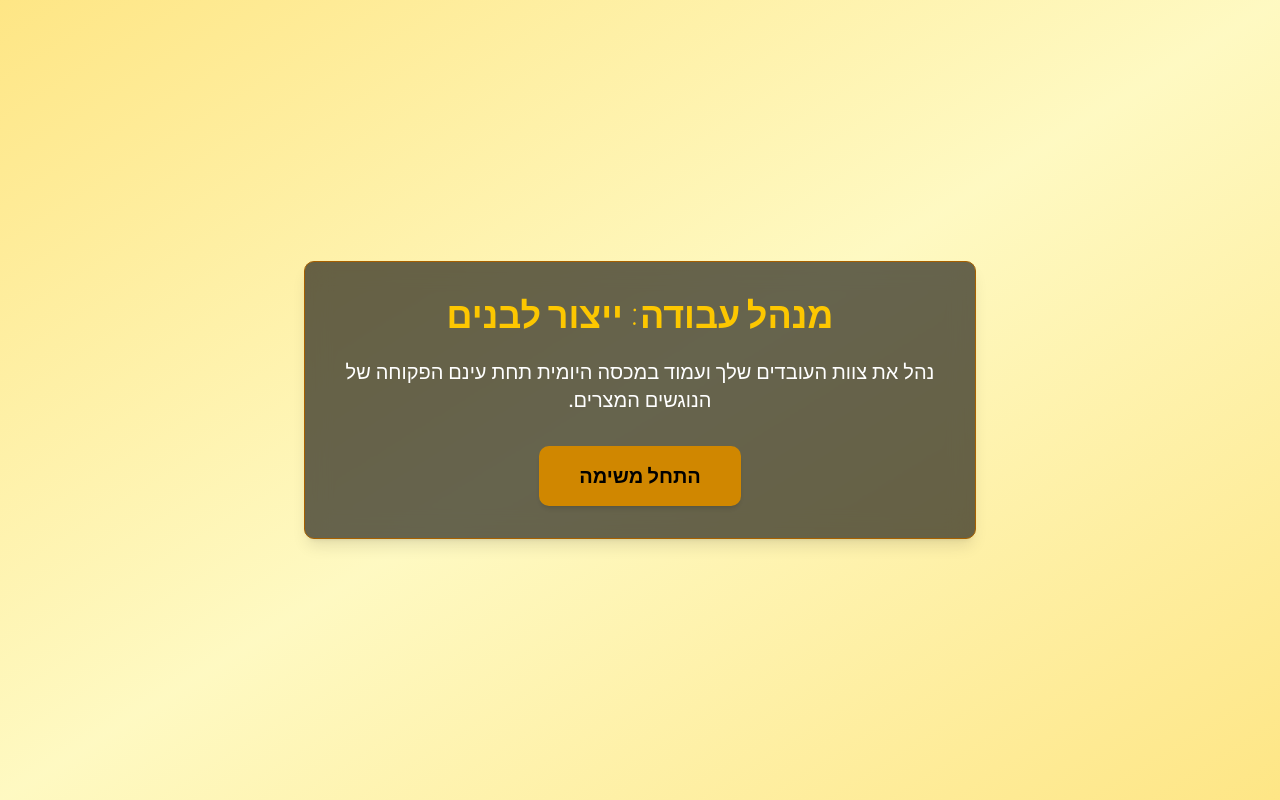
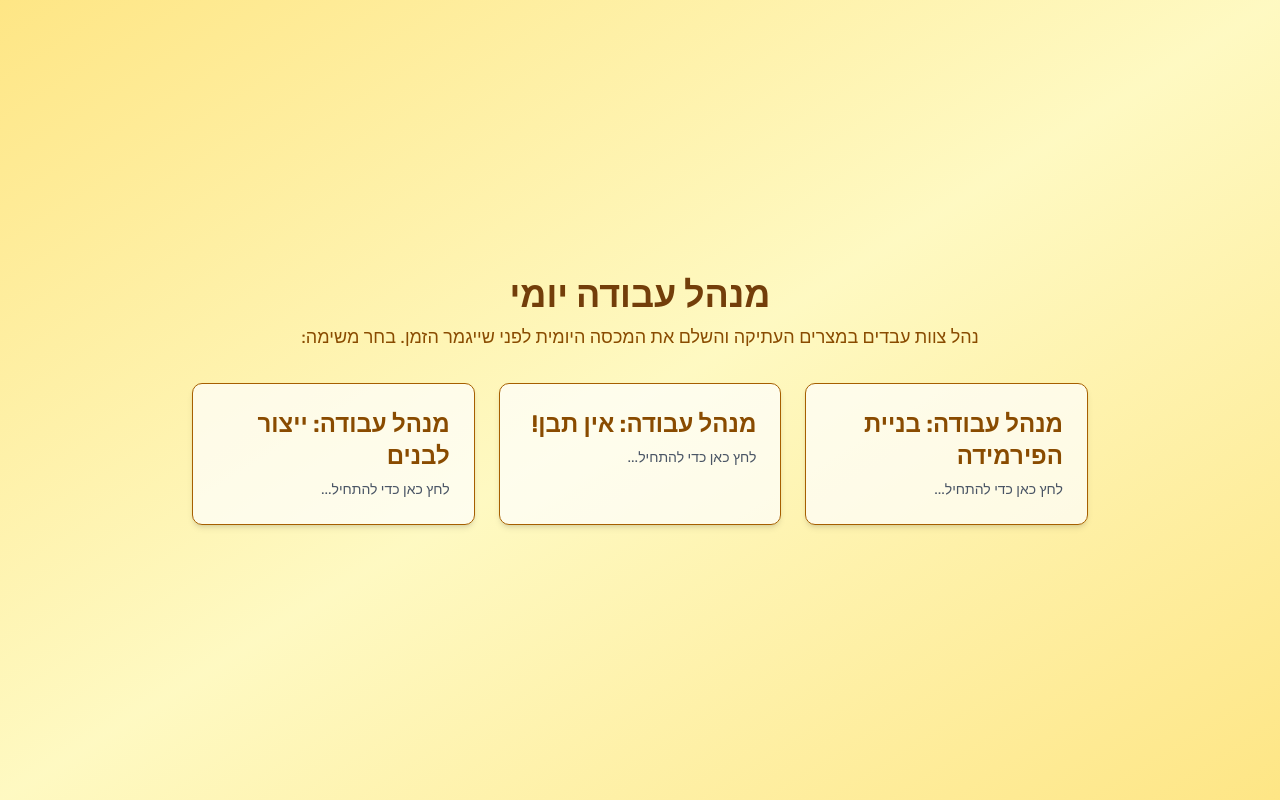
Before and after one commit to aviosipov/exodus-game, a Next.js app: page /mini-games/daily-task-manager in a window 1280 px wide. Built offline with nearby package versions, Linux system fonts and the light colour scheme.

Commit message:
feat: Add dynamic task manager page and scenarios with background images

```diff
--- a/src/app/mini-games/daily-task-manager/page.tsx
+++ b/src/app/mini-games/daily-task-manager/page.tsx
@@ -1,33 +1,39 @@
-"use client"; // Required for hooks and client-side interactions
+import React from 'react';
+import Link from 'next/link';
+import { gameScenarios } from '@/components/mini-games/daily-task-manager/taskSets';
 
-import React from 'react';
-import WorkerTaskManagerGame from '@/components/mini-games/daily-task-manager/WorkerTaskManagerGame'; // Renamed component
-import { brickMakingScenario } from '@/components/mini-games/daily-task-manager/taskSets'; // Using NEW scenario
-import { GameResult } from '@/components/mini-games/daily-task-manager/types'; // Import GameResult type
-
-const DailyTaskManagerPage: React.FC = () => {
-  // Dummy handler for when the game completes on this standalone page
-  const handleGameComplete = (result: GameResult) => {
-    console.log(`Standalone Worker Task Manager Game Completed!`); // Updated log message
-    console.log(`Success: ${result.success}`);
-    console.log(`Final Shared Resources:`, result.finalSharedResources); // Updated property name
-    console.log(`Final Workers:`, result.finalWorkers); // Log final worker states
-    console.log(`Goal Achievement:`, result.goalAchievement);
-    // The WorkerTaskManagerGame component now handles displaying the end screen UI itself.
-  };
-
+const MissionSelectionPage: React.FC = () => {
   return (
-    // Apply a thematic background
-    <div className="flex items-center justify-center min-h-screen bg-gradient-to-br from-amber-200 via-yellow-100 to-amber-200 p-4">
-       {/* Use a container to constrain the width and center the game */}
-      <div className="w-full max-w-6xl"> {/* Increased max-width for new layout */}
-        <WorkerTaskManagerGame
-          {...brickMakingScenario} // Spread the NEW scenario data
-          onComplete={handleGameComplete}
-        />
+    <div className="flex flex-col items-center justify-center min-h-screen bg-gradient-to-br from-amber-200 via-yellow-100 to-amber-200 p-8 text-gray-800">
+      <h1 className="text-4xl font-bold mb-2 text-yellow-900" dir="rtl">
+        מנהל עבודה יומי
+      </h1>
+      <p className="text-lg text-yellow-800 mb-8" dir="rtl">
+        נהל צוות עבדים במצרים העתיקה והשלם את המכסה היומית לפני שייגמר הזמן. בחר משימה:
+      </p>
+      <div className="grid grid-cols-1 md:grid-cols-2 lg:grid-cols-3 gap-6 w-full max-w-4xl">
+        {Object.entries(gameScenarios).map(([key, scenario]) => (
+          <Link
+            href={`/mini-games/daily-task-manager/${key}`}
+            key={key}
+            className="block p-6 bg-white/70 rounded-lg shadow-md hover:shadow-lg hover:bg-white transition-all duration-200 ease-in-out border border-yellow-700"
+            dir="rtl"
+          >
+            <h2 className="text-2xl font-semibold text-yellow-800 mb-2">
+              {scenario.title_he || 'ללא כותרת'}
+            </h2>
+            {/* Optional: Add description or image preview later */}
+            {/* {scenario.backgroundImageUrl && (
+              <img src={scenario.backgroundImageUrl} alt={`${scenario.title_he} preview`} className="w-full h-32 object-cover rounded mb-2"/>
+            )} */}
+            <p className="text-sm text-gray-600">
+              לחץ כאן כדי להתחיל...
+            </p>
+          </Link>
+        ))}
       </div>
     </div>
   );
 };
 
-export default DailyTaskManagerPage;
+export default MissionSelectionPage;
--- a/src/components/mini-games/daily-task-manager/WorkerTaskManagerGame.tsx
+++ b/src/components/mini-games/daily-task-manager/WorkerTaskManagerGame.tsx
@@ -84,8 +84,10 @@ const WorkerTaskManagerGame: React.FC<WorkerTaskManagerProps> = (props) => {
         <div
             dir="rtl"
             className="p-4 md:p-6 max-w-6xl w-full mx-auto text-white bg-black/50 backdrop-blur-sm rounded-lg border border-yellow-800 shadow-xl font-sans flex flex-col md:flex-row gap-4"
+            // Removed background image style - now applied at page level
         >
             {/* Left Panel: Workers & Selected Worker */}
+            {/* Removed panel background - main component background provides contrast */}
             <div className="flex-shrink-0 w-full md:w-1/3 space-y-4">
                 <WorkerList
                     workers={workers}
@@ -111,6 +113,7 @@ const WorkerTaskManagerGame: React.FC<WorkerTaskManagerProps> = (props) => {
             </div>
 
             {/* Right Panel: Resources, Goal, Timer */}
+            {/* Removed panel background - main component background provides contrast */}
             <div className="flex-grow space-y-4">
                 <TimerDisplay
                     globalTime={globalTime}
--- a/src/components/mini-games/daily-task-manager/taskSets.ts
+++ b/src/components/mini-games/daily-task-manager/taskSets.ts
@@ -1,8 +1,10 @@
+// Import necessary base types and the main props type
 import { WorkerTaskManagerProps, Worker, ResourceLabels } from './types';
 import { v4 as uuidv4 } from 'uuid'; // For generating unique worker IDs
 
 // Define a type for the scenario structure, excluding the onComplete function
-type ScenarioData = Omit<WorkerTaskManagerProps, 'onComplete'>;
+// Now includes backgroundImageUrl from WorkerTaskManagerProps
+export type ScenarioData = Omit<WorkerTaskManagerProps, 'onComplete'>;
 
 // --- Helper Function to Create Workers ---
 const createWorker = (name_he: string, energy = 80, hunger = 20, morale = 70): Worker => ({
@@ -29,11 +31,16 @@ const standardResourceLabels: ResourceLabels = {
   energy: "אנרגיה",
   hunger: "רעב",
   morale: "מורל",
+  stone_blocks: "אבני בניין", // Added for new scenario
+  water: "מים", // Added for new scenario
+  stone_blocks_placed: "אבנים שהונחו", // Added for new scenario goal
 };
 
 // --- Scenario: Brick Making Duty ---
-export const brickMakingScenario: ScenarioData = {
+// Removed export keyword - scenarios will be accessed via gameScenarios map
+const brickMakingScenario: ScenarioData = {
   title_he: "מנהל עבודה: ייצור לבנים",
+  backgroundImageUrl: '/images/daily_task_manager_bg.webp', // Added background
   initialWorkers: [
     createWorker("ראובן", 75, 30, 65),
     createWorker("שמעון", 85, 15, 75),
@@ -101,8 +108,10 @@ export const brickMakingScenario: ScenarioData = {
 
 
 // --- Scenario: Hardship - No Straw ---
-export const hardshipNoStrawScenario: ScenarioData = {
+// Removed export keyword
+const hardshipNoStrawScenario: ScenarioData = {
   title_he: "מנהל עבודה: אין תבן!",
+  backgroundImageUrl: '/images/daily_task_manager_bg.webp', // Added background (same as default for now)
   initialWorkers: [
     createWorker("יהודה", 60, 40, 50),
     createWorker("יששכר", 70, 35, 55),
@@ -176,4 +185,86 @@ export const hardshipNoStrawScenario: ScenarioData = {
   ]
 };
 
-// Add more scenarios here as needed...
+// --- Scenario: Pyramid Construction ---
+// Removed export keyword
+const pyramidConstructionScenario: ScenarioData = {
+  title_he: "מנהל עבודה: בניית הפירמידה",
+  backgroundImageUrl: '/images/daily_task_manager_bg_alt.png', // Use the alternative background
+  initialWorkers: [
+    createWorker("דן", 90, 20, 70), // Stronger workers
+    createWorker("נפתלי", 85, 25, 65),
+    createWorker("גד", 95, 15, 75),
+    createWorker("אשר", 80, 30, 60),
+  ],
+  initialSharedResources: { stone_blocks: 0, water: 15, food: 15 },
+  sharedResourceLabels: standardResourceLabels, // Uses the extended labels
+  globalTimeLimit_seconds: 240, // 4 minutes
+  dailyGoal: { stone_blocks_placed: 10 },
+  goalLabels: { stone_blocks_placed: "אבנים שהונחו" },
+  availableTasks: [
+    {
+      id: 'haul_stones',
+      name_he: 'סחיבת אבנים',
+      description_he: "סחוב אבני בניין כבדות לאתר.",
+      duration_seconds: 20,
+      cost: { energy: -35, hunger: +10 },
+      outcome: { stone_blocks: +1 },
+    },
+    {
+      id: 'place_stones',
+      name_he: 'הנחת אבנים',
+      description_he: "הנח אבן במקומה בפירמידה.",
+      duration_seconds: 25,
+      cost: { energy: -40, hunger: +12, morale: -5, stone_blocks: -1 },
+      outcome: { stone_blocks_placed: +1 }, // Goal progress key matches goal key
+      requirements: { stone_blocks: 1 }
+    },
+    {
+      id: 'fetch_water',
+      name_he: 'הבאת מים',
+      description_he: "שאב מים מהבאר הקרובה.",
+      duration_seconds: 10,
+      cost: { energy: -10, hunger: +3 },
+      outcome: { water: +5 },
+    },
+    {
+      id: 'drink_water',
+      name_he: 'שתיית מים',
+      description_he: "תן לעובד לשתות להתרעננות קלה.",
+      duration_seconds: 5,
+      cost: { water: -1 },
+      outcome: { energy: +5, hunger: -5 },
+      requirements: { water: 1 }
+    },
+    { // Standard tasks adapted
+      id: 'eat_meal',
+      name_he: 'אכול ארוחה',
+      description_he: "תן לעובד לאכול להשבת כוחות.",
+      duration_seconds: 5,
+      cost: { food: -1 },
+      outcome: { hunger: -30, morale: +5 },
+      requirements: { food: 1 }
+    },
+    {
+      id: 'rest_short',
+      name_he: 'נוח מעט',
+      description_he: "מנוחה קצרה להשבת אנרגיה.",
+      duration_seconds: 8,
+      cost: {},
+      outcome: { energy: +20, morale: +2 },
+    },
+  ]
+};
+
+
+// --- Scenario Lookup ---
+// Provides a way to access scenarios by a key (e.g., from URL)
+export const gameScenarios: { [key: string]: ScenarioData } = {
+  'brick-making': brickMakingScenario,
+  'no-straw': hardshipNoStrawScenario,
+  'pyramid-build': pyramidConstructionScenario,
+  // Add more keys as new scenarios are created
+};
+
+// Default export (optional, if you need one for simpler imports elsewhere)
+// export default brickMakingScenario; // Or remove if lookup is always used
--- a/src/components/mini-games/daily-task-manager/types.ts
+++ b/src/components/mini-games/daily-task-manager/types.ts
@@ -70,6 +70,7 @@ export interface WorkerTaskManagerProps {
   globalTimeLimit_seconds: number;
   onComplete: (result: GameResult) => void;
   title_he?: string;
+  backgroundImageUrl?: string; // Optional: URL for the scenario-specific background
 }
 
 // Updated Game result passed to callback
```
Also changed, not shown: src/app/mini-games/daily-task-manager/[missionKey]/page.tsx (added, +63 -0 lines), public/images/daily_task_manager_bg.webp (added), public/images/daily_task_manager_bg_alt.png (added).
